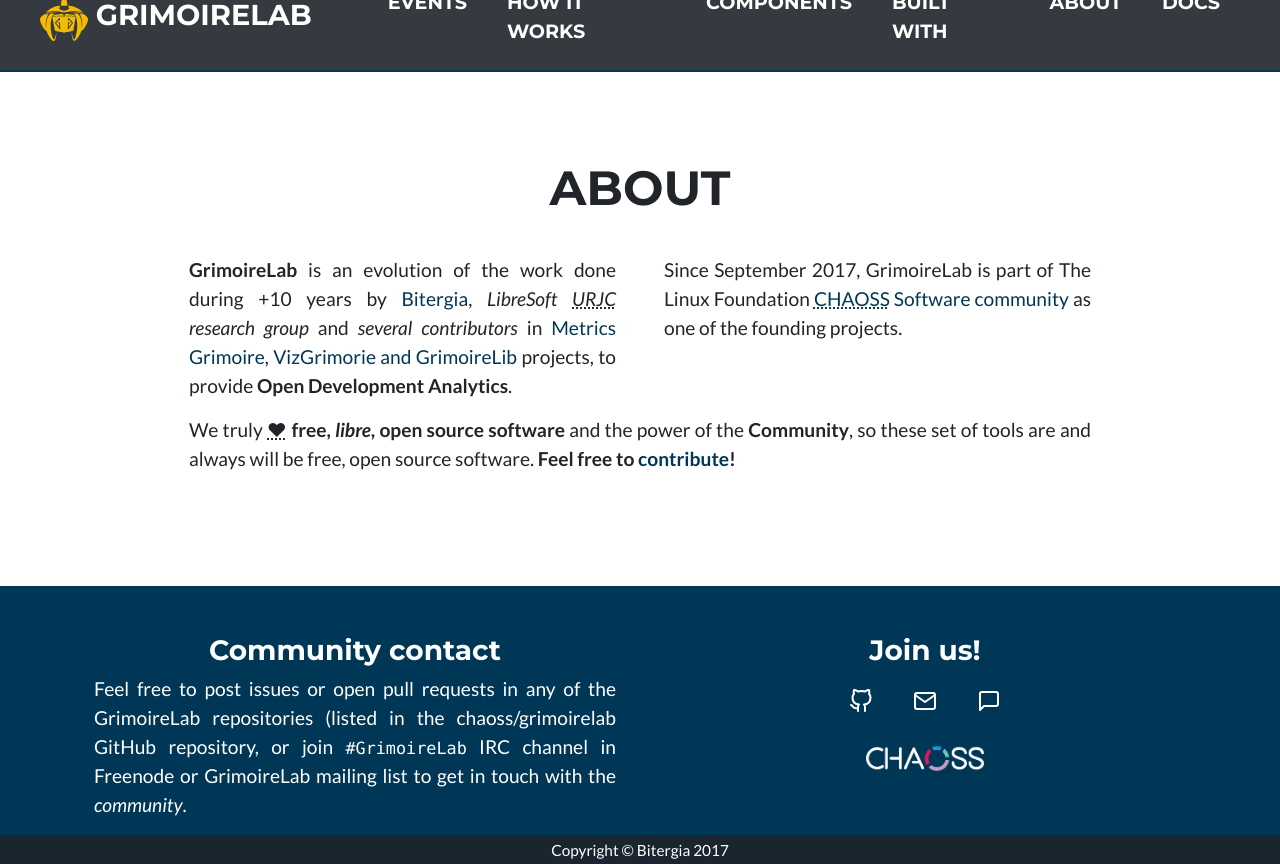
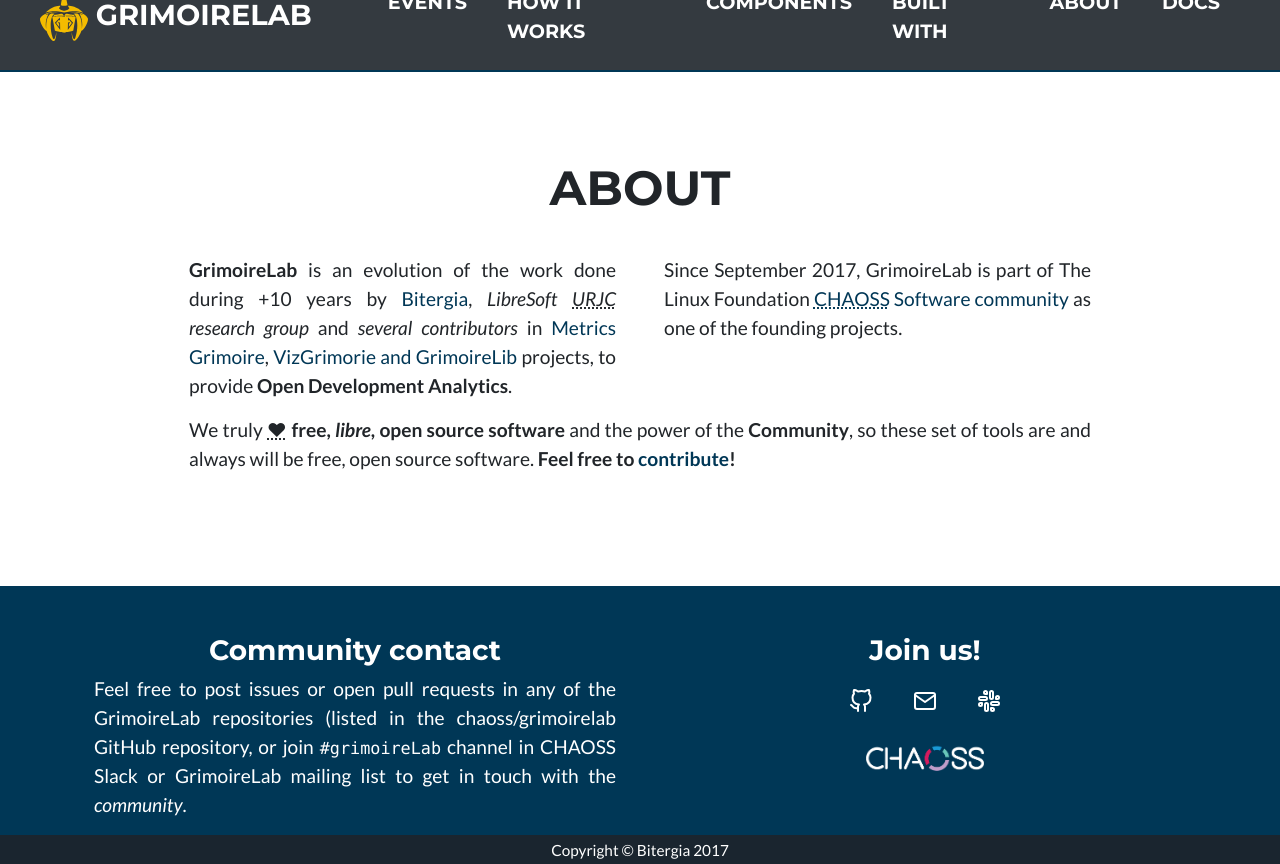
Before and after one commit to chaoss/grimoirelab, a Jekyll site: the page built from docs/index.html, in a window 1280 px wide and 900 px high, scrolled down 4636 px, cut to the strip 36-900 px from the top of the window. Built offline with Jekyll 4.4.1, drawn with Linux system fonts in a browser that asks for light colours.

Commit message:
Replace IRC links with Slack
This commit replaces the IRC chat links with the slack
group. We want to use slack for communication and need
this change on the website and CONTRIBUTING.md docs.

Closes https://github.com/chaoss/grimoirelab/issues/431

Signed-off-by: Venu Vardhan Reddy Tekula <venu@chaoss.community>

```diff
--- a/docs/_includes/footer.html
+++ b/docs/_includes/footer.html
@@ -6,8 +6,8 @@
                 <h3>Community contact</h3>
                 <p class="text-justify">Feel free to post issues or open pull requests in any of the GrimoireLab repositories (listed in the
                     <a class="text-white" href="http://github.com/chaoss/grimoirelab">chaoss/grimoirelab GitHub repository</a>, or join
-                    <a class="text-white" href="http://webchat.freenode.net/?channels=GrimoireLab"><code>#GrimoireLab</code></a> IRC channel in
-                    <a class="text-white" href="https://freenode.net/">Freenode</a> or
+                    <a class="text-white" href="https://chaoss-workspace.slack.com/archives/C022NPTPC8Z"><code>#grimoireLab</code></a> channel in
+                    <a class="text-white" href="https://join.slack.com/t/chaoss-workspace/shared_invite/zt-r65szij9-QajX59hkZUct82b0uACA6g">CHAOSS Slack</a> or
                     <a class="text-white" href="https://lists.linuxfoundation.org/mailman/listinfo/grimoirelab-discussions">GrimoireLab mailing list</a>
                     to get in touch with the <em>community</em>.</p>
             </div>
@@ -16,7 +16,7 @@
                 <ul class="list-inline">
                     <li class="list-inline-item"><a class="text-white btn-social btn-outline" href="http://github.com/chaoss/grimoirelab"><i data-feather="github"></i></a></li>
                     <li class="list-inline-item"><a class="text-white btn-social btn-outline" href="https://lists.linuxfoundation.org/mailman/listinfo/grimoirelab-discussions"><i data-feather="mail"></i></a></li>
-                    <li class="list-inline-item"><a class="text-white btn-social btn-outline" href="http://webchat.freenode.net/?channels=GrimoireLab"><i data-feather="message-square"></i></a></li>
+                    <li class="list-inline-item"><a class="text-white btn-social btn-outline" href="https://chaoss-workspace.slack.com/archives/C022NPTPC8Z"><i data-feather="slack"></i></a></li>
                 </ul>
                 <a href="http://chaoss.community"><img src="{{site.baseurl}}/img/Chaoss_Logo_Pantone2.png" alt="CHAOSS: Community Health Analytics for Open Source Software" height="32"></a>
             </div>
```
Also changed, not shown: CONTRIBUTING.md (+5 -4 lines).
